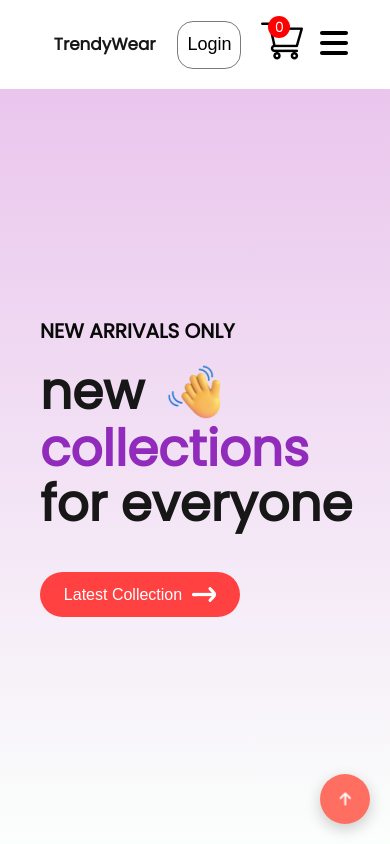
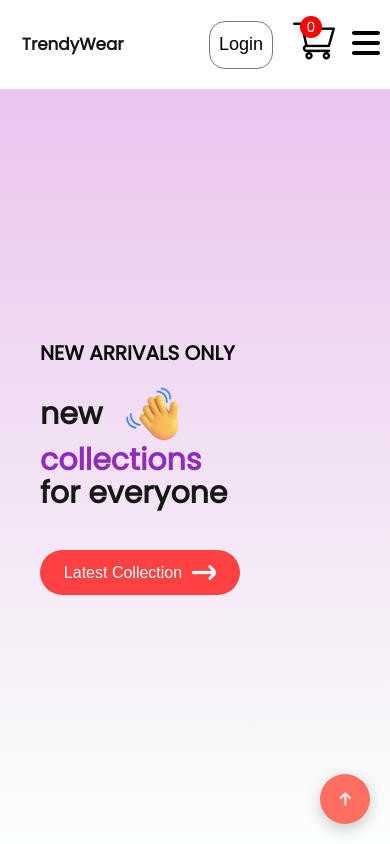
Before and after one commit to Laraib-Azmat/E-commerce_Garments, a React (Create React App) app: page / in a window 390 px wide. Shown: the top 844 px of the page. Built offline with nearby package versions, Linux system fonts and the light colour scheme.

Commit message:
font small adjust

```diff
--- a/src/Components/Hero/Hero.module.css
+++ b/src/Components/Hero/Hero.module.css
@@ -15,12 +15,12 @@
 }
 .hero-left h2{
     color: #090909;
-    font-size: 26px;
+    font-size: 24px;
     font-weight: 600;
 }
 .hero-left p{
     color: #171717;
-    font-size: 100px;
+    font-size: 80px;
     font-weight: 700;
 }
 .hero-hand-icon{
@@ -42,7 +42,7 @@
     margin-top: 30px;
     background: #ff4141;
     color: white;
-    font-size: 22px;
+    font-size: 20px;
     font-weight: 500;
     border: none;
     outline: none;
@@ -132,7 +132,7 @@
         font-size: 18px;
     }
     .hero-left p{
-        font-size: 40px;
+        font-size: 30px;
     }
     .hero-hand-icon img{
         width: 50px;
@@ -161,9 +161,7 @@
     .hero-left h2{
         font-size: 20px;
     }
-    .hero-left p{
-        font-size: 50px;
-    }
+
     .hero-hand-icon img{
         width: 60px;
     }
@@ -173,3 +171,9 @@
         font-size: 16px;
     }
 }
+
+@media(max-width:350px){
+    .hero-left p{
+        font-size: 30px;
+    }
+}
--- a/src/Components/Navbar/Navbar.module.css
+++ b/src/Components/Navbar/Navbar.module.css
@@ -166,4 +166,16 @@ font-size: 2rem;
     .nav-logo img{
         display: none;
     }
+    .navbar{
+        padding: 1rem 0rem;
+    }
 }
+
+@media(max-width:350px){
+    .navbar{
+        flex-direction: column;
+        justify-content: center;
+        align-items: center;
+        gap: 10px;
+    }
+}
```
